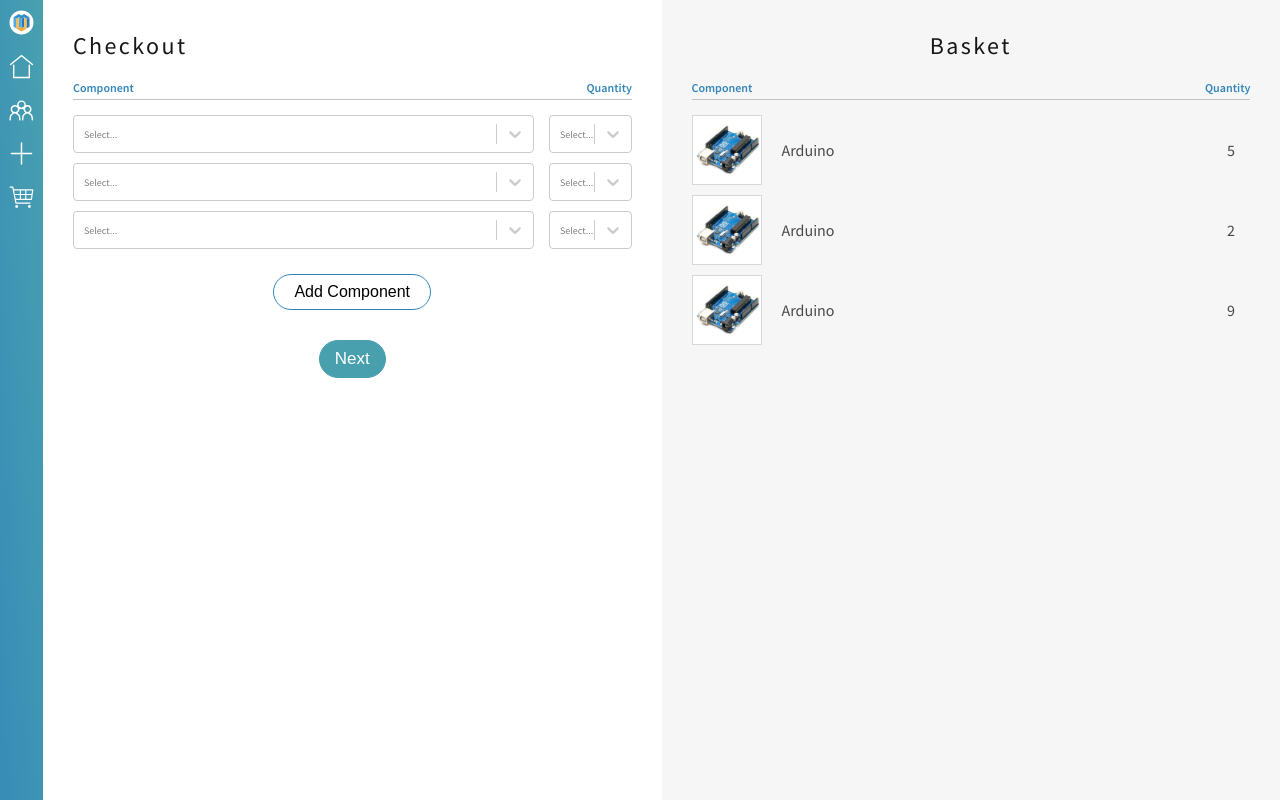
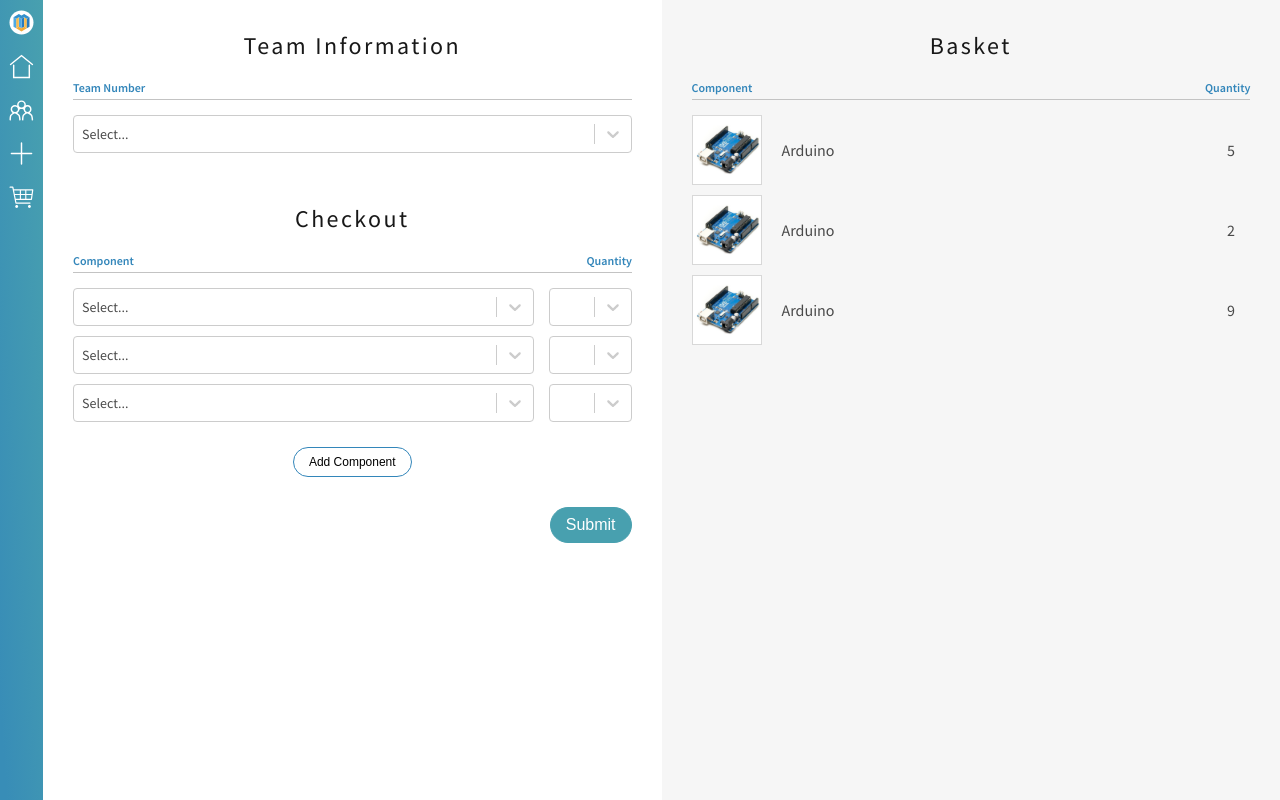
Before and after one commit to albogdan/makeuoft-hardware-site, a React (Create React App) app in the folder application/hardware_signout_react/: page /#/checkout in a window 1280 px wide. Built offline with nearby package versions, Linux system fonts and the light colour scheme.

Commit message:
Added and styled selectors on checkout page

```diff
--- a/application/hardware_signout_react/src/Assets/Abstracts/mixins.scss
+++ b/application/hardware_signout_react/src/Assets/Abstracts/mixins.scss
@@ -8,7 +8,7 @@
     color: color(white);
     padding: .8rem 1.5rem;
     border-radius: 100px;
-    font-size: size(xs) + .1rem;
+    font-size: size(xs);
     background: color($color);
     border: 1px solid color($color);
     margin: 1.5rem 0;
@@ -23,9 +23,9 @@
 
 @mixin btnOutline($color: blue) {
     color: color(dark);
-    padding: .8rem 2rem;
+    padding: .7rem 1.5rem;
     border-radius: 100px;
-    font-size: size(xs);
+    font-size: size(xxs);
     background: color(white);
     border: 1px solid color($color);
     margin: 1.5rem 0;
--- a/application/hardware_signout_react/src/Assets/Abstracts/variables.scss
+++ b/application/hardware_signout_react/src/Assets/Abstracts/variables.scss
@@ -20,7 +20,7 @@
     md: 2.4rem,
     sm: 2rem,
     xs: 1.6rem,
-    xxs: 1.2rem
+    xxs: 12px
 );
 
 @function color($color-name) {
--- a/application/hardware_signout_react/src/Components/Checkout/CheckoutCards/CheckoutCard.js
+++ b/application/hardware_signout_react/src/Components/Checkout/CheckoutCards/CheckoutCard.js
@@ -1,12 +1,89 @@
 import React, { PureComponent } from 'react';
 import styles from './checkoutCards.module.scss';
 import ItemSelector from '../ItemSelector/ItemSelector';
+import { Link } from 'react-router-dom';
+import { quantity, groupedOptions } from './testData';
+import BasketItem from '../BasketItem/BasketItem';
+
+const formatGroupLabel = data => (
+    <div style={groupStyles}>
+        <span>{data.label}</span>
+        <span style={groupBadgeStyles}>{data.options.length}</span>
+    </div>
+);
+
+const groupStyles = {
+    display: 'flex',
+    alignItems: 'center',
+    justifyContent: 'space-between',
+};
+
+const groupBadgeStyles = {
+    backgroundColor: '#EBECF0',
+    borderRadius: '2em',
+    color: '#172B4D',
+    display: 'inline-block',
+    fontSize: 12,
+    fontWeight: 'normal',
+    lineHeight: '1',
+    minWidth: 1,
+    padding: '0.16666666666667em 0.5em',
+    textAlign: 'center',
+};
+
+let basket = [];
+
+export default class CheckoutCard extends PureComponent {
+    constructor(props) {
+        super(props);
+        this.state = { addField: 3 }
+    }
+
+    addField = () => {
+        this.setState({ addField: this.state.addField + 1 });
+    };
+
+    addBasket = () => {
+        basket.push(
+            <BasketItem component="Arduino" quantity={5} />
+        )
+    };
+
+    render() {
+        let componentField = [];
+
+        for (var i = 0; i < this.state.addField; i ++) {
+            componentField.push(
+                <div className={styles.checkoutTableDivItem}>
+                    <ItemSelector type="component"
+                        options={groupedOptions}
+                        formatGroupLabel={formatGroupLabel}
+                        onChange={() => this.addBasket()}
+                        />
+
+                    <ItemSelector type="quantity"
+                        defaultValue={quantity[0].label}
+                        options={quantity}/>
+                </div>
+            );
+        };
+
+        return (
+            <div className={styles.checkoutList}>
+                <h2>Team Information</h2>
+                <div className={styles.checkoutTable}>
+                    <p>Team Number</p>
+                </div>
+
+                <div className={styles.checkoutTableDiv} style={{marginBottom: 40}}>
+                    <div className={styles.checkoutTableDivItem}>
+                        <ItemSelector type="team"
+                            options={groupedOptions}
+                            />
+                    </div>
+                </div>
 
 
-export default class CheckoutCard extends PureComponent {
-    render() {
-        return (
-            <div className={styles.checkoutList}>
                 <h2>Checkout</h2>
 
                 <div className={styles.checkoutTable}>
@@ -15,21 +92,12 @@
                 </div>
 
                 <div className={styles.checkoutTableDiv}>
-                    <div className={styles.checkoutTableDivItem}>
-                    <ItemSelector type="component" />
-                    <ItemSelector type="quantity" />
-                    </div>
-                    <div className={styles.checkoutTableDivItem}>
-                    <ItemSelector type="component" />
-                    <ItemSelector type="quantity" />
-                    </div>
-                    <div className={styles.checkoutTableDivItem}>
-                    <ItemSelector type="component" />
-                    <ItemSelector type="quantity" />
-                    </div>
+                    {componentField}
 
-                    <button className={styles.btnOutline}>Add Component</button>
-                    <button className={styles.btnFilled}>Next</button>
+                    <button className={styles.btnOutline} onClick={()=>this.addField()}>Add Component</button>
+                    <button className={styles.btnFilled} type={"submit"}>Submit</button>
+
+                    {basket}
                 </div>
             </div>
         );
--- a/application/hardware_signout_react/src/Components/Checkout/CheckoutCards/checkoutCards.module.scss
+++ b/application/hardware_signout_react/src/Components/Checkout/CheckoutCards/checkoutCards.module.scss
@@ -42,19 +42,24 @@
     &List {
         background: color(white);
         padding: 3rem;
-        min-height: 100vh;
+        height: 100vh;
+        overflow-y: scroll;
+        @include flexPosition(flex-start, center);
+        flex-direction: column;
 
         .btnOutline {
             @include btnOutline;
         }
         .btnFilled {
             @include btnFilled;
+            align-self: flex-end;
         }
     }
 
     &Basket {
         padding: 3rem;
-        min-height: 100vh;
+        height: 100vh;
+        overflow-y: scroll;
 
         h2 {
             font-size: size(md);
--- /dev/null
+++ b/application/hardware_signout_react/src/Components/Checkout/CheckoutCards/testData.js
@@ -0,0 +1,60 @@
+export const MCUs = [
+    { value: 'arduino', label: 'Arduino' },
+    { value: 'launchPad', label: 'LaunchPad'},
+    { value: 'nodeMCU', label: 'NodeMCU' },
+    { value: 'photonBoard', label: 'Photon Board' },
+    { value: 'raspberryPi', label: 'Raspberry Pi' },
+    { value: 'electron', label: 'The Electron' },
+    { value: 'green', label: 'Green' },
+];
+
+export const shields = [
+    { value: 'avr', label: 'AVR' },
+    { value: 'bluetoothModule', label: 'Bluetooth Wireless Module' },
+    { value: 'controllerShield', label: 'Controller Shield' },
+    { value: 'gyroscope', label: 'Gyroscope' },
+];
+
+export let quantity = [];
+for (let i = 1; i < 16; i++) {
+    quantity = quantity.concat({value: i, label: i});
+}
+
+//
+
+export const groupedOptions = [
+    {
+        label: 'MCUs',
+        options: MCUs,
+      },
+      {
+        label: 'Shields and Breakout Boards',
+        options: shields,
+      },
+      {
+        label: 'Sensors',
+        options: shields,
+      },
+      {
+        label: 'Computer Peripherals',
+        options: shields,
+      },
+      {
+        label: 'Acuators and speakers',
+        options: shields,
+      },
+      {
+        label: 'Power Supply',
+        options: shields,
+      },
+      {
+        label: 'Passive',
+        options: shields,
+      },
+      {
+        label: 'Mechanical',
+        options: shields,
+      },
+];
+
+// export default quantity;
--- a/application/hardware_signout_react/src/Components/Checkout/ItemSelector/ItemSelector.js
+++ b/application/hardware_signout_react/src/Components/Checkout/ItemSelector/ItemSelector.js
@@ -2,47 +2,67 @@
 import styles from './itemSelector.module.scss';
 import Select from 'react-select';
 
-
-const component = [
-    { value: 'chocolate', label: 'Chocolate' },
-    { value: 'strawberry', label: 'Strawberry' },
-    { value: 'vanilla', label: 'Vanilla' },
-];
-
-const quantity = [
-    { value: 1, label: 1},
-    { value: 2, label: 2},
-    { value: 3, label: 3},
-];
+const colourStyles = {
+    control: (styles, state) => ({
+        ...styles,
+        backgroundColor: 'white',
+        borderColor: state.isFocused ? '#3386BA' :'#ccc',
+        boxShadow: state.isFocused && `0 0 0 1px #3386BA`
+     }),
+    option: (provided, state) => ({
+        ...provided,
+        fontSize: 14,
+    }),
+    placeholder: () => ({ fontSize: 14 }),
+    singleValue: () => ({ fontSize: 14 }),
+    groupHeading: () => ({ fontSize: 12, padding: 12, paddingTop: 0, color: '#3386BA', fontWeight: 'bold' }),
+  };
 
 export default class ItemSelector extends PureComponent {
     constructor(props) {
         super(props);
-        this.state = { selectedOption: null }
+        this.state = { selectedOption: null, isClearable: true}
     }
 
     handleChange = selectedOption => {
         this.setState({ selectedOption });
-        console.log(`Option selected:`, selectedOption);
     };
+
+    // onClick = event => {
+    //     this.handleChange() ;
+    //     this.props.onChange;
+    //  };
+
     render() {
-        const { selectedOption } = this.state;
-        const { type } = this.props;
-        let option, style;
-        if (type === "component") {
-            option = component;
+        let { selectedOption } = this.state;
+        let { type, options, formatGroupLabel, defaultValue, onChange } = this.props;
+
+        let style, placeholder, isClearable;
+        if (type === "quantity") {
+            style = styles.quantity;
+            placeholder = "";
+            isClearable = false;
+        } else if (type === "team") {
+            style = styles.team;
+            placeholder = "Select...";
+            isClearable = true;
+        } else  {
             style = styles.component;
-        } else if (type === "quantity") {
-            option = quantity;
-            style = styles.quantity;
+            placeholder = "Select...";
+            isClearable = true;
         }
-
         return (
             <Select
             value={selectedOption}
-            onChange={this.handleChange}
-            options={option}
+            onChange={this.handleChange()}
             className={style}
+            styles={colourStyles}
+
+            options={options}
+            formatGroupLabel={formatGroupLabel}
+            defaultValue={defaultValue}
+            placeholder={placeholder}
+            isClearable={isClearable}
             />
         );
     }
--- a/application/hardware_signout_react/src/Components/Checkout/ItemSelector/itemSelector.module.scss
+++ b/application/hardware_signout_react/src/Components/Checkout/ItemSelector/itemSelector.module.scss
@@ -6,6 +6,6 @@
     margin-left: 15px;
 }
 
-.component {
+.component, .team {
     width: 100%;
 }
--- a/application/hardware_signout_react/src/Components/Home/TeamCard/TeamCard.js
+++ b/application/hardware_signout_react/src/Components/Home/TeamCard/TeamCard.js
@@ -33,8 +33,8 @@
                     </div>
                 </div>
                 <div className={styles.cardButton}>
-                    <button className={styles.cardButton1}>Blah</button>
-                    <button className={styles.cardButton2}>Blah</button>
+                    <button className={styles.cardButton1}>Add to cart</button>
+                    <button className={styles.cardButton2}>View cart</button>
                 </div>
             </div>
         )
--- a/application/hardware_signout_react/src/Components/Home/TeamCard/teamCard.module.scss
+++ b/application/hardware_signout_react/src/Components/Home/TeamCard/teamCard.module.scss
@@ -60,6 +60,8 @@
             background: color(white);
             outline: none;
             transition: all .2s;
+            font-weight: 500;
+            font-size: size(xxs);
 
             &:hover {
                 background: color(lightgrey);
```
Also changed, not shown: application/hardware_signout_react/src/Components/Checkout/CheckoutCards/ConfirmCard.js (deleted, +0 -20 lines), application/hardware_signout_react/src/Components/Checkout/CheckoutCards/TeamCard.js (deleted, +0 -20 lines).
